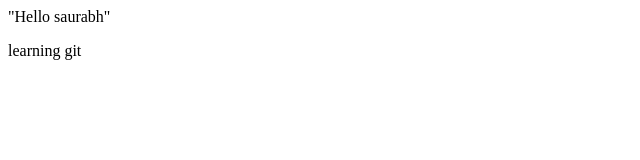
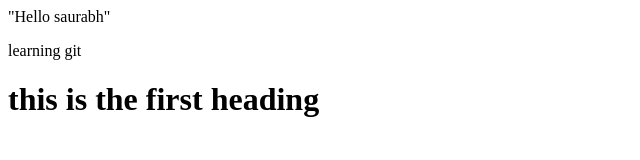
Before and after one commit to smishra0809/localrepo, a plain HTML site: page index.html in a window 1280 px wide. Shown: the whole page, without its empty margins (0-640 px from the left). Drawn offline with Linux system fonts and the light colour scheme.

Commit message:
add heading

```diff
--- a/index.html
+++ b/index.html
@@ -1,2 +1,3 @@
 <p>"Hello saurabh"</p>
 <p>learning git</p>
+<H1>this is the first heading</H1>
```
